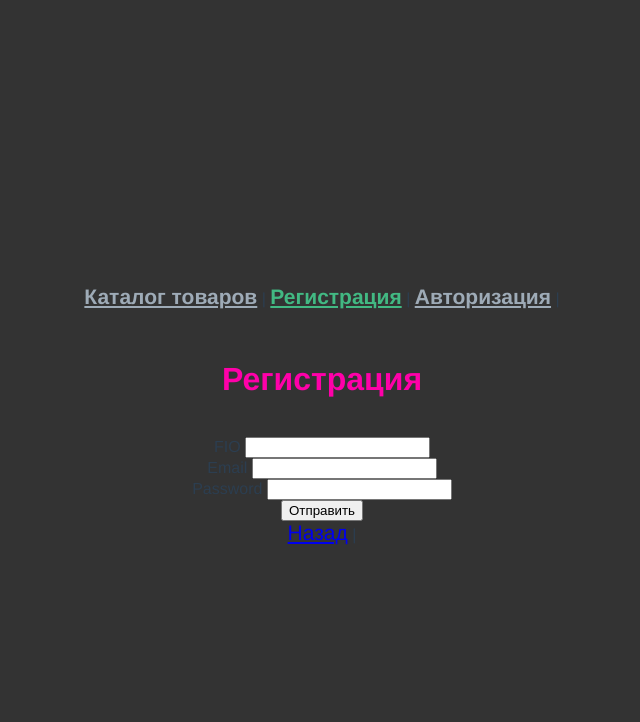
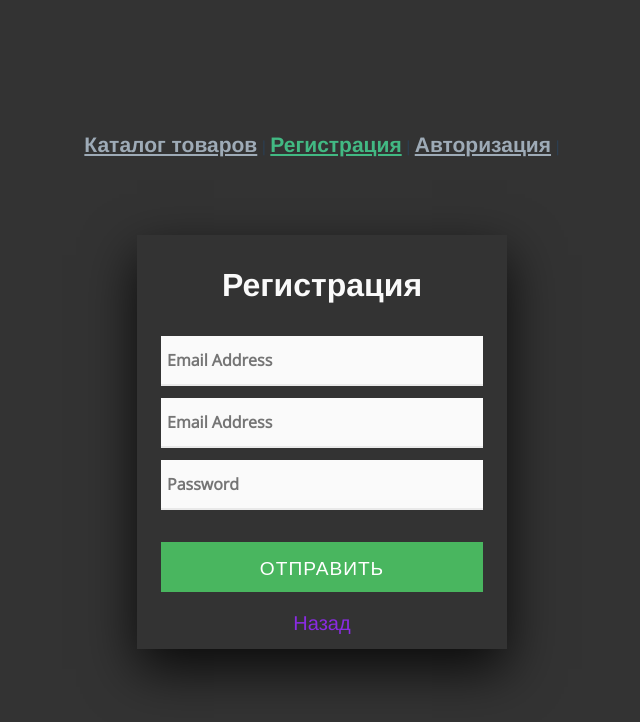
Before and after one commit to kristinatibeikina/-2, a Vue app: page /registration in a window 1280 px wide. Shown: the top 722 px of the page, without its empty margins (318-958 px from the left). Built offline with nearby package versions, Linux system fonts and the light colour scheme.

Commit message:
Стилизация форм

```diff
--- a/src/views/LoginView.vue
+++ b/src/views/LoginView.vue
@@ -1,12 +1,22 @@
 <template>
-  <div class="login">
-    <h1 class="catalog">Авторизация</h1>
-    <form @submit.prevent="login"><br>
-      Email <input v-model="email"><br>
-      Password <input v-model="password"><br>
-      <button type="submit">Отправить</button>
+  <div class="form-wrapper">
+    <h1 class="cat">Авторизация</h1>
+    <form @submit.prevent="login">
+      <div class="form-item">
+        <label for="email"></label>
+        <input type="email" class="input" v-model="email" name="email" required="required" placeholder="Email Address">
+      </div>
+      <div class="form-item">
+        <label for="password"></label>
+        <input type="password" class="input" v-model="password" name="password" required="required" placeholder="Password">
+      </div>
+      <div class="button-panel">
+        <input type="submit" class="button" title="Sign In" value="Отправить">
+      </div>
     </form>
+    <router-link to="/" class="back">Назад</router-link>
   </div>
+
 </template>
 <script>
 export default {
@@ -49,6 +59,110 @@ export default {
 </script>
 <style>
 .catalog{
-  color: #ff00a9;
+  color: #fafafa;
+}
+@import url(https://fonts.googleapis.com/css?family=Open+Sans:400);
+
+/* fontawesome */
+@import url(http://weloveiconfonts.com/api/?family=fontawesome);
+[class*="fontawesome-"]:before {
+  font-family: 'FontAwesome', sans-serif;
+}
+
+/* Simple Reset */
+* { margin: 0; padding: 0; box-sizing: border-box; }
+
+
+
+/* Form Layout */
+.form-wrapper {
+
+  margin: 3em auto;
+  padding-top: 0px;
+  max-width: 370px;
+  height: 360px;
+  box-shadow: 0 20px 50px rgba(0, 0, 0, 0.8)
+}
+
+h1 {
+  text-align: center;
+  padding: 1em 0;
+}
+
+form {
+  padding: 0 1.5em;
+}
+
+.form-item {
+  margin-bottom: 0.75em;
+  width: 100%;
+}
+
+.form-item input {
+  background: #fafafa;
+  border: none;
+  border-bottom: 2px solid #e9e9e9;
+  color: #666;
+  font-family: 'Open Sans', sans-serif;
+  font-size: 1em;
+  height: 50px;
+  transition: border-color 0.3s;
+  width: 100%;
+}
+
+.form-item input:focus {
+  border-bottom: 2px solid #c0c0c0;
+  outline: none;
+}
+
+.button-panel {
+  margin: 2em 0 0;
+  width: 100%;
+}
+
+.button-panel .button {
+  background: #49b65f;
+  border: none;
+  color: #fff;
+  cursor: pointer;
+  height: 50px;
+  font-family: 'Open Sans', sans-serif;
+  font-size: 1.2em;
+  letter-spacing: 0.05em;
+  text-align: center;
+  text-transform: uppercase;
+  transition: background 0.3s ease-in-out;
+  width: 100%;
+  margin-bottom: 10px;
+}
+
+.button:hover {
+  background: #ff00a9;
+}
+
+.form-footer {
+  font-size: 1em;
+  padding: 2em 0;
+  text-align: center;
+}
+
+.form-footer a {
+  color: #8c8c8c;
+  text-decoration: none;
+  transition: border-color 0.3s;
+}
+
+.form-footer a:hover {
+  border-bottom: 1px dotted #8c8c8c;
+}
+.input{
+
+  background: transparent;
+  border-bottom: 2px solid #a09c9c;
+  color: #FFFFFF;
+  font-weight: 700;
+  font-size: 24px;
+  padding: 6px;
+  transition: .1s;
 }
 </style>
--- a/src/views/RegistrationView.vue
+++ b/src/views/RegistrationView.vue
@@ -1,13 +1,25 @@
 <template>
-  <div class="login">
-    <h1 class="catalog">Регистрация</h1>
-    <form @submit.prevent="registration"><br>
-      FIO <input v-model="FIO"><br>
-      Email <input v-model="email"><br>
-      Password <input v-model="password"><br>
-      <button type="submit">Отправить</button>
+
+  <div class="form-wrapper form-w">
+    <h1 class="cat">Регистрация</h1>
+    <form @submit.prevent="registration">
+      <div class="form-item">
+        <label for="FIO"></label>
+        <input type="text" v-model="email" class="input" name="email" required="required" placeholder="Email Address">
+      </div>
+      <div class="form-item">
+        <label for="email"></label>
+        <input type="email" class="input" v-model="email" name="email" required="required" placeholder="Email Address">
+      </div>
+      <div class="form-item">
+        <label for="password"></label>
+        <input type="password" class="input" v-model="password" name="password" required="required" placeholder="Password">
+      </div>
+      <div class="button-panel">
+        <input type="submit" class="button" title="Sign In" value="Отправить">
+      </div>
     </form>
-    <router-link to="/" class="p">Назад</router-link> |
+      <router-link to="/" class="back">Назад</router-link>
   </div>
 </template>
 <script>
@@ -49,7 +61,119 @@ export default {
 
 </script>
 <style>
-.catalog{
-  color: #ff00a9;
+
+@import url(https://fonts.googleapis.com/css?family=Open+Sans:400);
+
+/* fontawesome */
+@import url(http://weloveiconfonts.com/api/?family=fontawesome);
+[class*="fontawesome-"]:before {
+  font-family: 'FontAwesome', sans-serif;
+}
+
+/* Simple Reset */
+* { margin: 0; padding: 0; box-sizing: border-box; }
+
+.form-w{
+  height: 414px;
+}
+
+/* Form Layout */
+.form-wrapper {
+
+  margin: 3em auto;
+  padding-top: 0px;
+  max-width: 370px;
+  box-shadow: 0 20px 50px rgba(0, 0, 0, 0.8)
+}
+
+h1 {
+  text-align: center;
+  padding: 1em 0;
+}
+.back{
+  display: block;
+  color: blueviolet;
+  margin-top: 10px;
+  font-size: 20px;
+  text-decoration: none;
+}
+form {
+  padding: 0 1.5em;
+}
+
+.form-item {
+  margin-bottom: 0.75em;
+  width: 100%;
+}
+
+.form-item input {
+  background: #fafafa;
+  border: none;
+  border-bottom: 2px solid #e9e9e9;
+  color: #666;
+  font-family: 'Open Sans', sans-serif;
+  font-size: 1em;
+  height: 50px;
+  transition: border-color 0.3s;
+  width: 100%;
+}
+
+.form-item input:focus {
+  border-bottom: 2px solid #c0c0c0;
+  outline: none;
+}
+
+.button-panel {
+  margin: 2em 0 0;
+  width: 100%;
+}
+
+.button-panel .button {
+  background: #49b65f;
+  border: none;
+  color: #fff;
+  cursor: pointer;
+  height: 50px;
+  font-family: 'Open Sans', sans-serif;
+  font-size: 1.2em;
+  letter-spacing: 0.05em;
+  text-align: center;
+  text-transform: uppercase;
+  transition: background 0.3s ease-in-out;
+  width: 100%;
+  margin-bottom: 10px;
+}
+
+.button:hover {
+  background: #ff00a9;
+}
+
+.form-footer {
+  font-size: 1em;
+  padding: 2em 0;
+  text-align: center;
+}
+
+.form-footer a {
+  color: #8c8c8c;
+  text-decoration: none;
+  transition: border-color 0.3s;
+}
+
+.form-footer a:hover {
+  border-bottom: 1px dotted #8c8c8c;
+}
+.input{
+
+  background: transparent;
+  border-bottom: 2px solid #a09c9c;
+  color: #FFFFFF;
+  font-weight: 700;
+  font-size: 24px;
+  padding: 6px;
+  transition: .1s;
+}
+.cat{
+  color: #fafafa;
 }
 </style>
```
